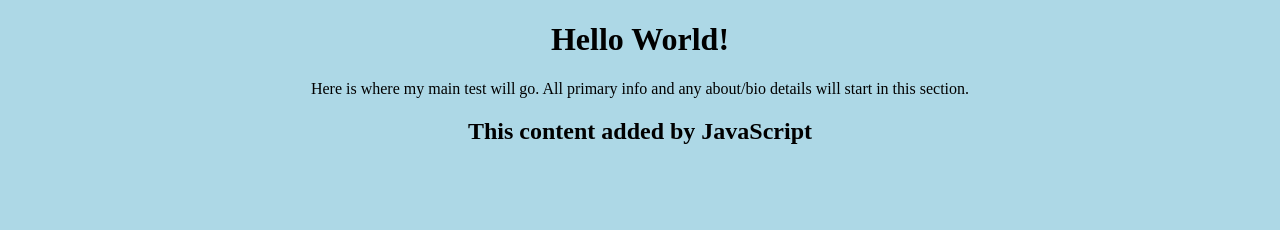
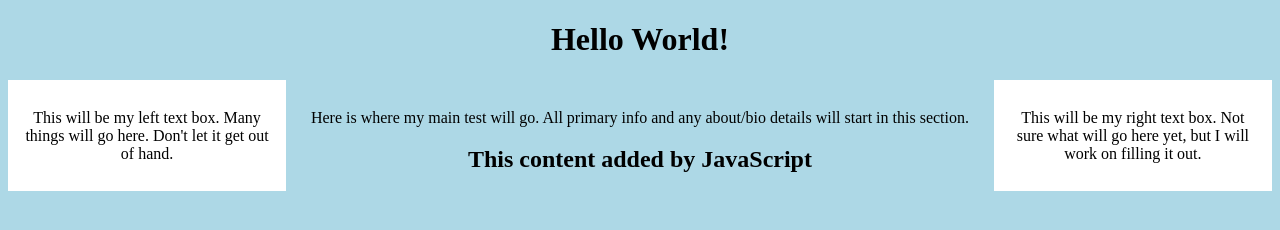
Before and after one commit to tim-mueller5/software-engineering-prep-final-project, a plain HTML site: page index.html in a window 1280 px wide. Drawn offline with Linux system fonts and the light colour scheme.

Commit message:
adjust to add three sections, left, center, right

```diff
--- a/index.html
+++ b/index.html
@@ -6,8 +6,27 @@
   </head>
   <body>
     <h1>Hello World!</h1>
-    <p class="mainText">Here is where my main test will go.  All primary info and any about/bio details will start in this section.</p>
-    <script src="script.js"></script>
 
+    <section id="leftSide">
+      <div class="textBoxes">
+        <p class="leftTextBox">This will be my left text box.  Many things will go here.  Don't let it get out of hand.</p>
+      </div>
+    </section>
+
+    <section id="center">
+      <div class="textBoxes">
+        <p class="mainText">Here is where my main test will go.  All primary info and any about/bio details will start in this section.</p>
+        <script src="script.js"></script>
+      </div>
+      <div>
+
+      </div>
+    </section>
+
+    <section id="rightSide">
+      <div class="textBoxes">
+        <p class="rightTextBox">This will be my right text box.  Not sure what will go here yet, but I will work on filling it out.</p>
+      </div>
+    </section>
   </body>
 </html>
--- a/script.js
+++ b/script.js
@@ -1,4 +1,4 @@
 const h2 = document.createElement("h2");
 h2.textContent = "This content added by JavaScript";
 
-document.querySelector("body").appendChild(h2);
+document.getElementById("center").appendChild(h2);
--- a/style.css
+++ b/style.css
@@ -2,6 +2,21 @@ body {
     background: lightblue;
 }
 
-* {
+h1 {
   text-align: center;
 }
+
+section {
+  float: left;
+  padding: 1%;
+  text-align: center;
+}
+
+section#center {
+  width: 54%;
+}
+
+section#leftSide, section#rightSide {
+  width: 20%;
+  background: white;
+}
```
